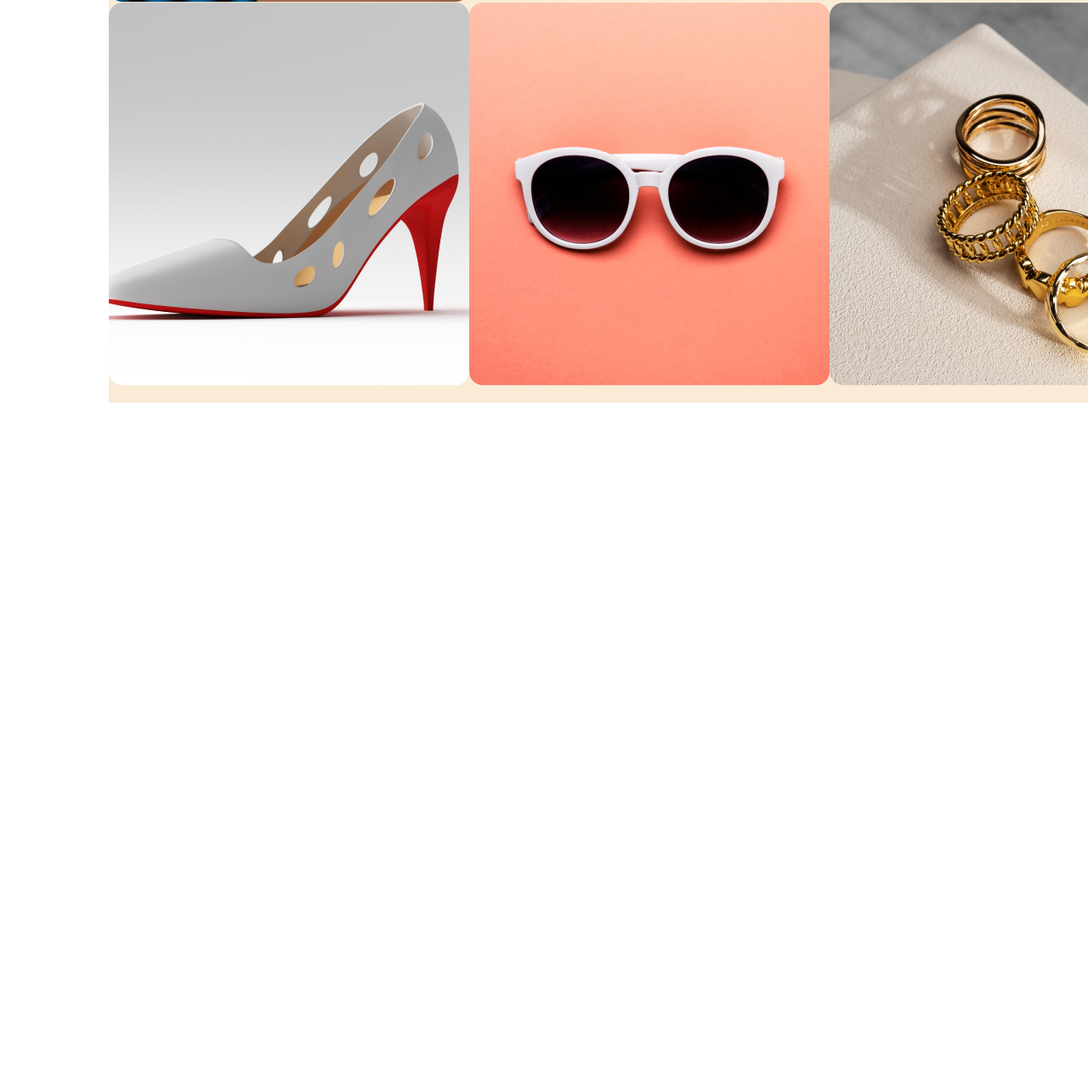
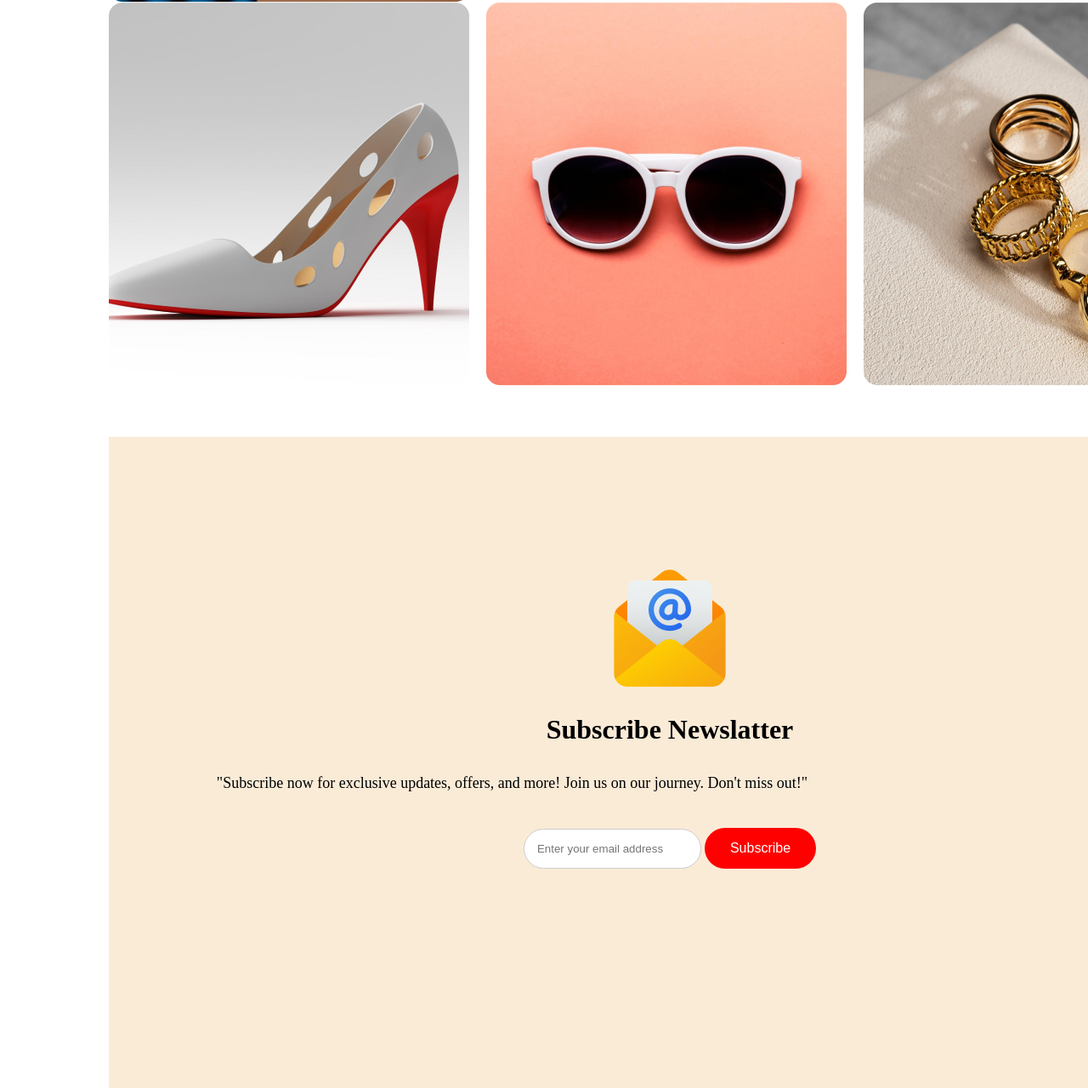
Before and after one commit to abdulmomin23/First-Home-Work, a plain HTML site: page index.html in a window 1280 px wide. Shown: the part 3990-5270 px from the top of the page at 85% size. Before the commit the page ends 4464 px from the top, so only its background shows below. Drawn offline with Linux system fonts and the light colour scheme.

Commit message:
added new items

```diff
--- a/index.html
+++ b/index.html
@@ -81,6 +81,27 @@
           <img src="./resources/Rectangle 8.png" alt="">
         </div>
       </div>
+    </div>
+
+    <div class="subscribe">
+      <div>
+        <img src="./resources/Group 61.png">
+      </div>
+      <div>
+        <h1>Subscribe Newslatter</h1>
+      </div>
+      <div>
+        <p style="color: black;">"Subscribe now for exclusive updates, offers, and more! Join us on
+          our journey. Don't
+          miss out!"</p>
+      </div>
+
+
+      <form action="your-submission-url">
+        <input type="email" placeholder="Enter your email address">
+        <button type="submit">Subscribe</button>
+      </form>
+
 
 
     </div>
--- a/style.css
+++ b/style.css
@@ -126,7 +126,7 @@ span{
   margin-left: 30px;
   width: 1320px;
   height: 1300px;
-  background-color: antiquewhite;
+  background-color: white;
 }
 
 div.gift h6  {
@@ -156,6 +156,7 @@ div.gift p{
 .gift-images{
 
   display: flex;
+  gap: 20px;
 
 }
 .gift-images div{
@@ -164,7 +165,46 @@ div.gift p{
 
 .next-images{
   display: flex;
+  gap: 20px;
 }
 .next-images div{
   min-width: 5px;
 }
+
+
+
+.subscribe{
+  padding-top: 150px;
+  margin-top: 40px;
+  width: 1320px;
+  height: 616px;
+  flex-shrink: 0;
+  background-color: antiquewhite;
+  margin-left: 30px;
+  text-align:  center;
+}
+
+div .subscribe p{
+  text-align: center;
+}
+
+
+form button {
+  background-color: red;
+  color: white;
+  border: none;
+  border-radius: 50px;
+  padding: 15px 30px;
+  font-size: 16px;
+  cursor: pointer;
+}
+
+form button:hover {
+  background-color: #d54e21;
+}
+
+form input {
+  border-radius: 50px;
+  padding: 15px;
+  border: 1px solid #ccc;
+}
```
